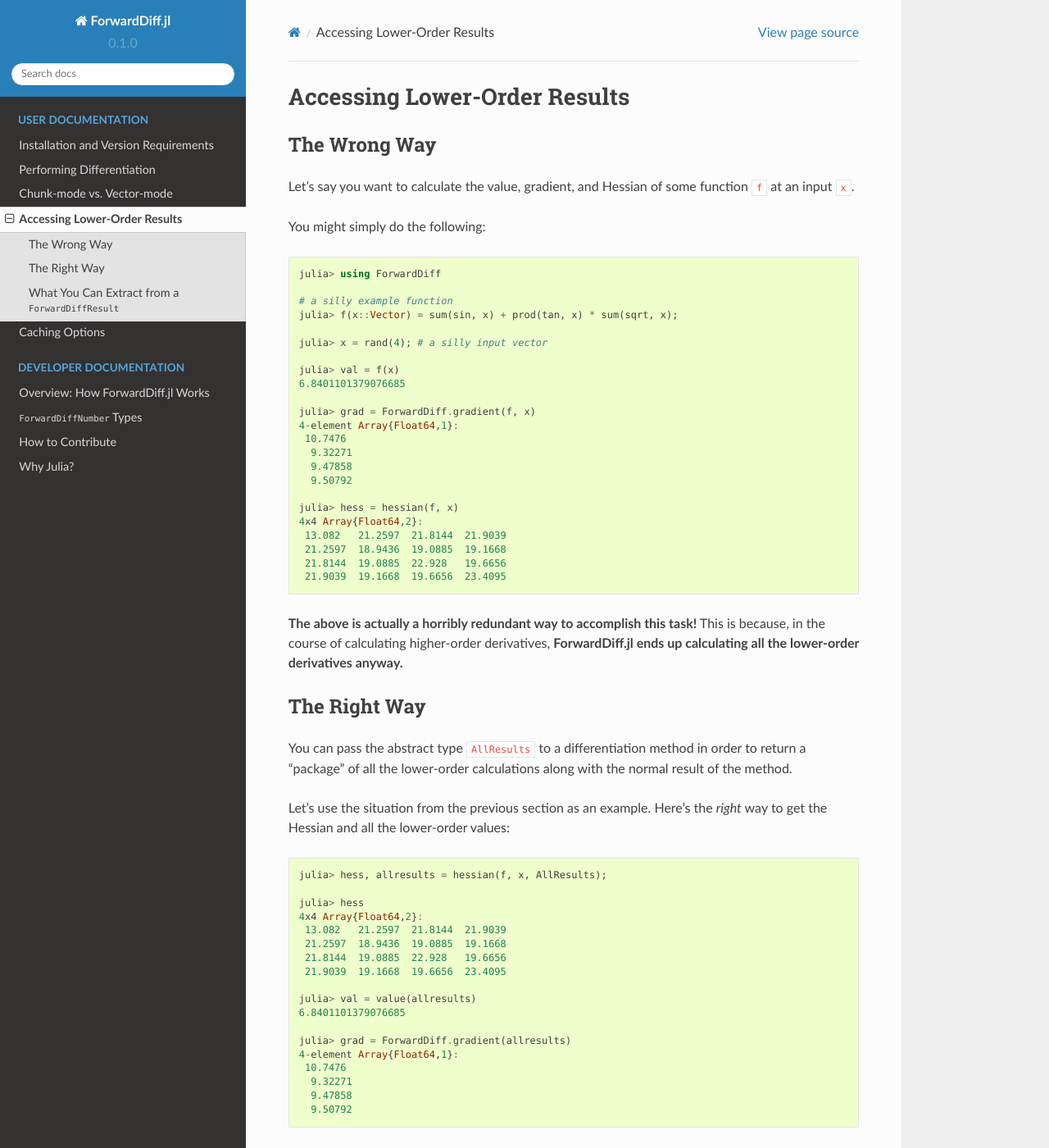
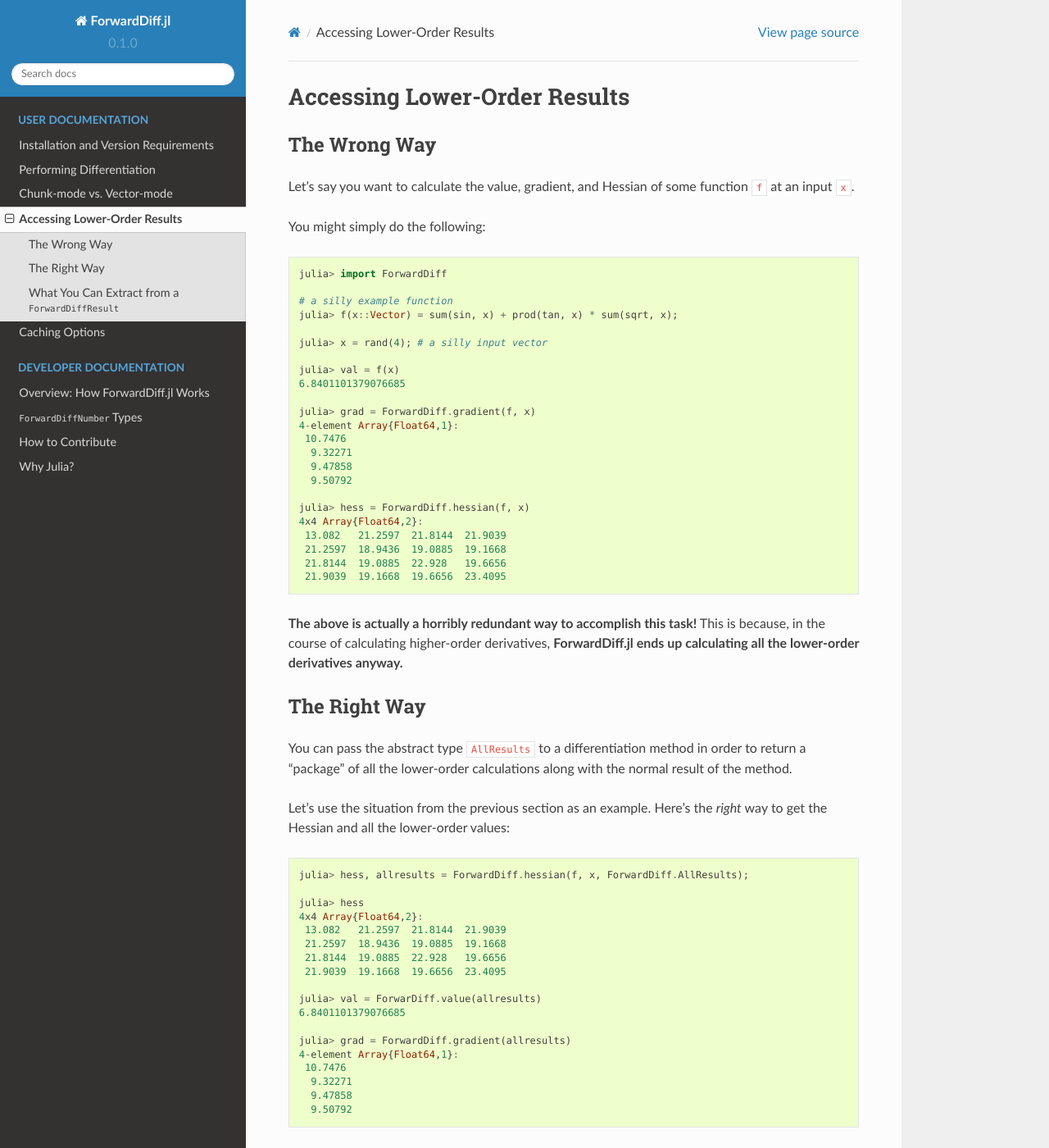
Before and after one commit to JuliaDiff/ForwardDiff.jl, a Sphinx documentation site: the page built from docs/source/lower_order_results.rst, in a window 1280 px wide and 1400 px high. Shown: the whole window at 82% size. Built offline with Sphinx 7.4.7 and the Read the Docs theme 2.0.0, drawn with Linux system fonts in a browser that asks for light colours.

Commit message:
use fully qualified names and import statements instead of using statements in documentation examples

```diff
--- a/docs/source/chunk_vec_modes.rst
+++ b/docs/source/chunk_vec_modes.rst
@@ -17,7 +17,7 @@
 
 .. code-block:: julia
 
-    julia> using ForwardDiff
+    julia> import ForwardDiff
 
     # let's use a Rosenbrock function as our target function
     julia> function rosenbrock(x)
@@ -48,7 +48,7 @@
 
 .. code-block:: julia
 
-    julia> hessian(rosenbrock, rand(100), chunk_size=11)
+    julia> ForwardDiff.hessian(rosenbrock, rand(100), chunk_size=11)
     ERROR: AssertionError: Length of input vector is indivisible by chunk size (length(x) = 100, chunk size = 11)
 
 We're currently working on removing this limitation so that input vectors with prime lengths won't be at a disadvantage.
--- a/docs/source/contributing.rst
+++ b/docs/source/contributing.rst
@@ -20,7 +20,7 @@
 
 .. code-block:: julia
 
-    julia> using ForwardDiff
+    julia> import ForwardDiff
 
     julia> ForwardDiff.auto_defined_unary_funcs
     57-element Array{Symbol,1}:
--- a/docs/source/lower_order_results.rst
+++ b/docs/source/lower_order_results.rst
@@ -10,7 +10,7 @@
 
 .. code-block:: julia
 
-    julia> using ForwardDiff
+    julia> import ForwardDiff
 
     # a silly example function
     julia> f(x::Vector) = sum(sin, x) + prod(tan, x) * sum(sqrt, x);
@@ -27,7 +27,7 @@
       9.47858
       9.50792
 
-    julia> hess = hessian(f, x)
+    julia> hess = ForwardDiff.hessian(f, x)
     4x4 Array{Float64,2}:
      13.082   21.2597  21.8144  21.9039
      21.2597  18.9436  19.0885  19.1668
@@ -45,7 +45,7 @@
 
 .. code-block:: julia
 
-    julia> hess, allresults = hessian(f, x, AllResults);
+    julia> hess, allresults = ForwardDiff.hessian(f, x, ForwardDiff.AllResults);
 
     julia> hess
     4x4 Array{Float64,2}:
@@ -54,7 +54,7 @@
      21.8144  19.0885  22.928   19.6656
      21.9039  19.1668  19.6656  23.4095
 
-    julia> val = value(allresults)
+    julia> val = ForwarDiff.value(allresults)
     6.8401101379076685
 
     julia> grad = ForwardDiff.gradient(allresults)
```
Also changed, not shown: README.md (+1 -1 lines), docs/source/caching.rst (+4 -4 lines).
